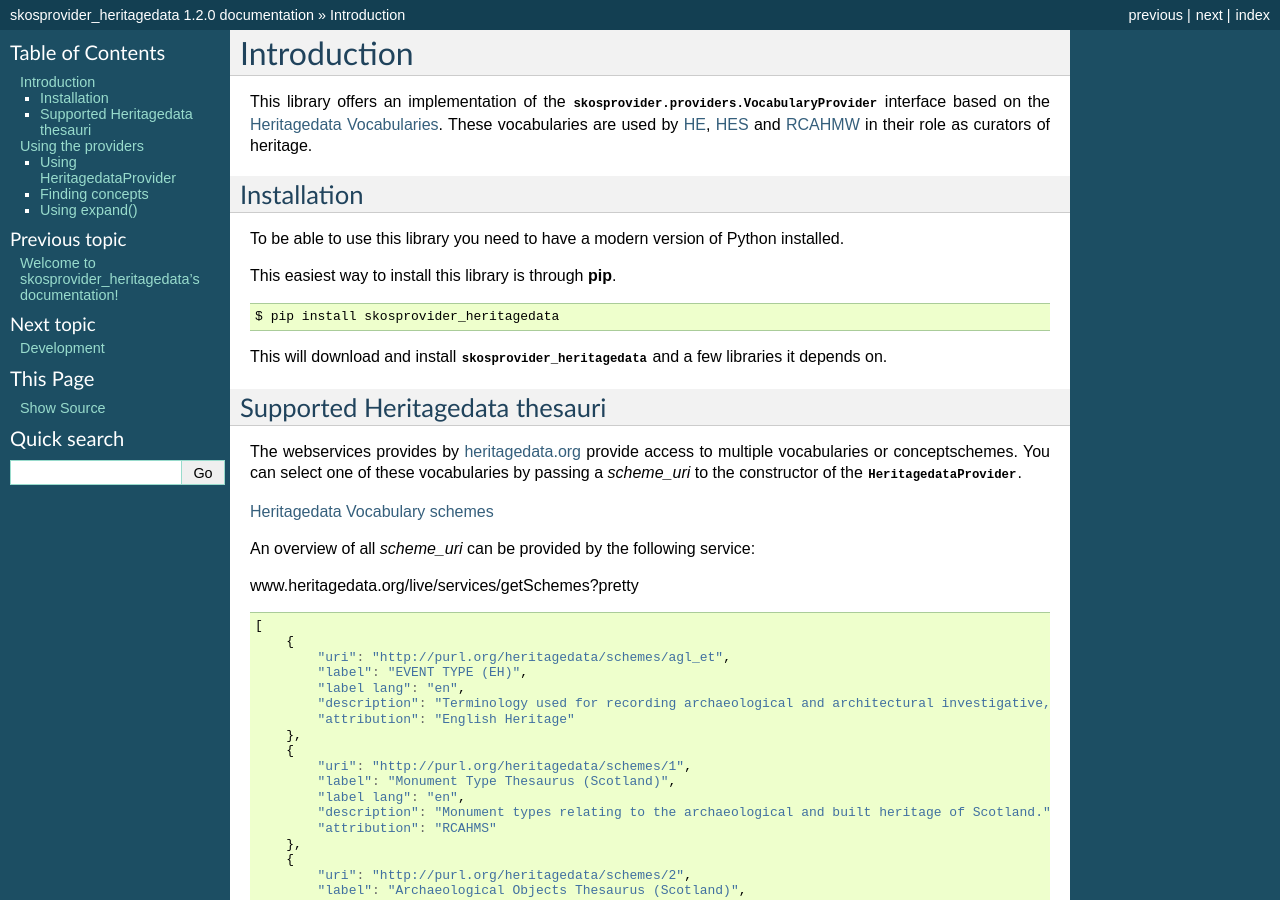
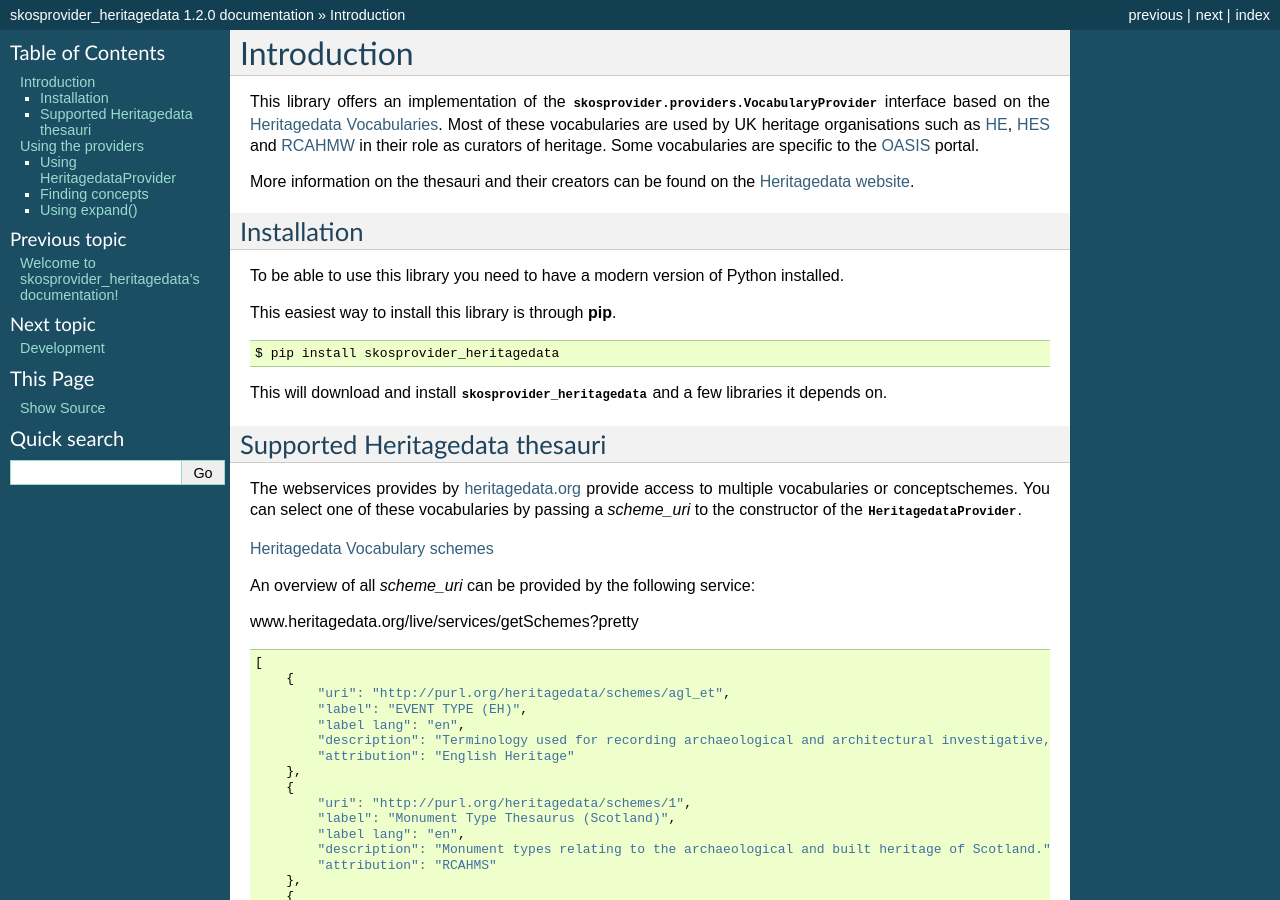
Before and after one commit to OnroerendErfgoed/skosprovider_heritagedata, a Sphinx documentation site: the page built from docs/source/general.rst, in a window 1280 px wide and 900 px high. Built offline with Sphinx 7.4.7, drawn with Linux system fonts in a browser that asks for light colours.

Commit message:
Doc update

```diff
--- a/docs/source/general.rst
+++ b/docs/source/general.rst
@@ -5,9 +5,13 @@ Introduction
 
 This library offers an implementation of the
 :class:`skosprovider.providers.VocabularyProvider` interface based on the
-`Heritagedata Vocabularies <http://www.heritagedata.org>`_. These vocabularies
-are used by :term:`HE`, :term:`HES` and :term:`RCAHMW` in their role as
-curators of heritage.
+`Heritagedata Vocabularies <http://www.heritagedata.org>`_. Most of these
+vocabularies are used by UK heritage organisations such as
+:term:`HE`, :term:`HES` and :term:`RCAHMW` in their role as curators of
+heritage. Some vocabularies are specific to the :term:`OASIS` portal.
+
+More information on the thesauri and their creators can be found on the
+`Heritagedata website <https://www.heritagedata.org/blog/>`_.
 
 Installation
 ------------
--- a/docs/source/glossary.rst
+++ b/docs/source/glossary.rst
@@ -31,3 +31,7 @@ Glossary
 
    RCAHMW
     `The Royal Commission on the Ancient and Historical Monuments of Wales <http://rcahmw.gov.uk>`__.
+
+   OASIS
+    `OASIS <https://oasis.ac.uk/>`_  is an online reporting form enabling archaeological and heritage practitioners to provide information about their investigations to regional Historic Environment Records (HERs) and respective national heritage organisations.
+    As well as being an information-gathering tool, researchers may share reports with HERs for public release in the Archaeology Data Service (ADS) Library. The ADS, in addition to making the reports available online for access to the wider public, undertakes the curation and archiving of the digital files, ensuring long-term preservation.
```
